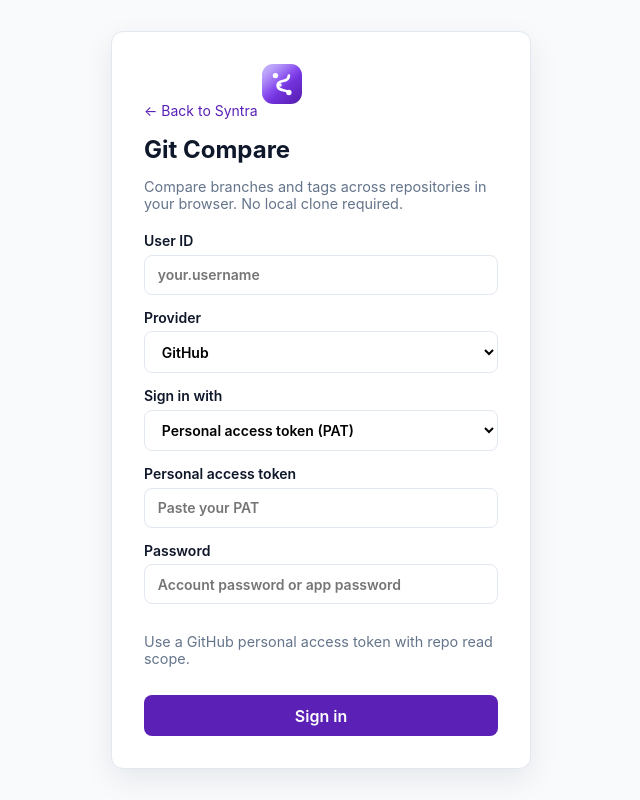
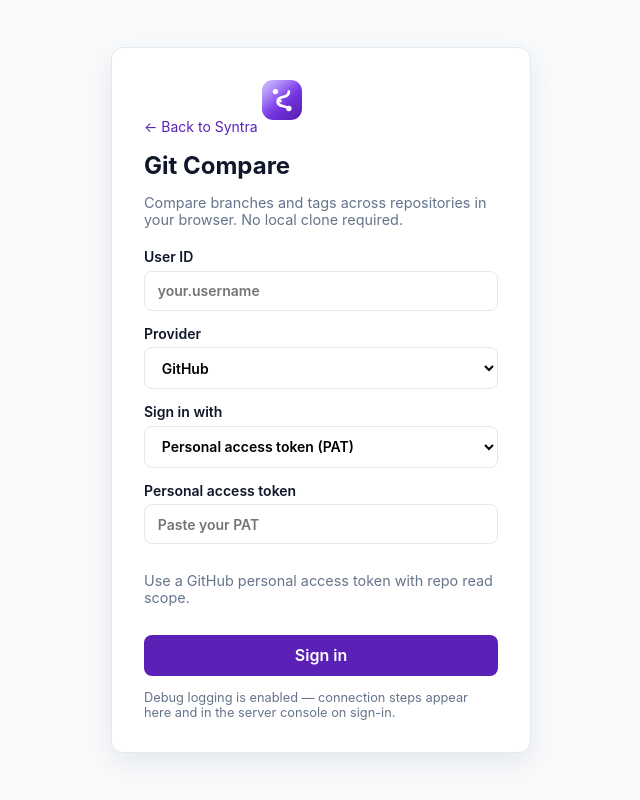
Before and after one commit to umaramad/syntra, a Flask app: page /git-compare/login in a window 1280 px wide. Shown: the whole page, without its empty margins (319-959 px from the left). Run offline with Flask 3, Linux system fonts and the light colour scheme.

Commit message:
logs added

```diff
--- a/app.py
+++ b/app.py
@@ -12,9 +12,11 @@ from controllers.task_controller import register_task_routes
 from controllers.task_group_controller import register_task_group_routes
 from controllers.team_controller import register_team_routes
 from database.db import init_db, seed_default_tools
+from utils.git_compare_debug import configure_logging
 
 
 def create_app() -> Flask:
+    configure_logging()
     app = Flask(__name__)
     app.config["DEBUG"] = config.DEBUG
     app.config["SECRET_KEY"] = config.SECRET_KEY
--- a/config.py
+++ b/config.py
@@ -5,3 +5,4 @@ TOOL_MATCH_THRESHOLD = 60
 SECRET_KEY = "change-me-in-production-syntra-git-compare"
 GIT_COMPARE_MAX_FILES = 200
 GIT_COMPARE_MAX_FILE_BYTES = 512_000
+GIT_COMPARE_DEBUG = True
--- a/controllers/git_compare_controller.py
+++ b/controllers/git_compare_controller.py
@@ -2,7 +2,7 @@ from functools import wraps
 
 from flask import Flask, Response, jsonify, redirect, render_template, request, session
 
-from services.git_compare_auth_service import GitCompareAuthService
+from services.git_compare_auth_service import GitCompareAuthService, GitCompareLoginError
 from services.git_compare_html_service import comparison_from_history, render_comparison_html
 from services.git_compare_service import GitCompareService
 from services.git_providers.http_client import GitApiError
@@ -41,10 +41,12 @@ def register_git_compare_routes(app: Flask) -> None:
         if session.get(GitCompareAuthService.SESSION_USER):
             return redirect("/git-compare/app")
         from git_providers_config import list_provider_options
+        from utils.git_compare_debug import is_debug_enabled
 
         return render_template(
             "git_compare/login.html",
             providers=list_provider_options(),
+            debug_enabled=is_debug_enabled(),
         )
 
     @app.route("/git-compare/app", methods=["GET"])
@@ -69,6 +71,11 @@ def register_git_compare_routes(app: Flask) -> None:
                 password=data.get("password", ""),
             )
             return jsonify({"success": True, "user": result})
+        except GitCompareLoginError as exc:
+            payload = {"success": False, "error": str(exc)}
+            if exc.debug_trace:
+                payload["debug"] = exc.debug_trace
+            return jsonify(payload), 400
         except ValueError as exc:
             return jsonify({"success": False, "error": str(exc)}), 400
 
--- a/static/css/git_compare.css
+++ b/static/css/git_compare.css
@@ -75,6 +75,43 @@ body.gc-app-body {
   gap: 0.35rem;
   font-size: 0.875rem;
   font-weight: 600;
+}
+
+.gc-auth-field-hidden {
+  display: none !important;
+}
+
+.gc-debug-note {
+  margin: 0;
+  font-size: 0.8rem;
+}
+
+.gc-debug-panel {
+  margin-top: 0.5rem;
+  border: 1px solid var(--gc-border);
+  border-radius: 8px;
+  background: #f8fafc;
+  font-size: 0.8rem;
+}
+
+.gc-debug-panel summary {
+  cursor: pointer;
+  padding: 0.5rem 0.75rem;
+  font-weight: 600;
+  color: var(--gc-muted);
+}
+
+.gc-debug-panel pre {
+  margin: 0;
+  padding: 0.75rem;
+  max-height: 220px;
+  overflow: auto;
+  white-space: pre-wrap;
+  word-break: break-word;
+  border-top: 1px solid var(--gc-border);
+  font-family: ui-monospace, SFMono-Regular, Menlo, Monaco, Consolas, monospace;
+  font-size: 0.75rem;
+  color: #334155;
 }
 
 .gc-form input,
--- a/static/js/git_compare/login.js
+++ b/static/js/git_compare/login.js
@@ -3,6 +3,8 @@
 
   const form = document.getElementById("login-form");
   const errorEl = document.getElementById("login-error");
+  const debugPanel = document.getElementById("login-debug-panel");
+  const debugLog = document.getElementById("login-debug-log");
   const loginBtn = document.getElementById("login-btn");
   const patField = document.getElementById("pat-field");
   const passwordField = document.getElementById("password-field");
@@ -29,17 +31,45 @@
     return authTypeSelect.value || "pat";
   }
 
+  function setFieldVisible(fieldEl, inputEl, visible) {
+    fieldEl.classList.toggle("gc-auth-field-hidden", !visible);
+    inputEl.required = visible;
+    if (!visible) {
+      inputEl.value = "";
+    }
+  }
+
   function updateAuthFields() {
     const authType = selectedAuthType();
     const provider = providerSelect.value;
     const usePat = authType === "pat";
 
-    patField.hidden = !usePat;
-    passwordField.hidden = usePat;
-    tokenInput.required = usePat;
-    passwordInput.required = !usePat;
+    setFieldVisible(patField, tokenInput, usePat);
+    setFieldVisible(passwordField, passwordInput, !usePat);
 
     authHint.textContent = (hints[authType] && hints[authType][provider]) || hints.pat.github;
+  }
+
+  function showDebugLog(lines) {
+    if (!debugPanel || !debugLog || !Array.isArray(lines) || !lines.length) {
+      if (debugPanel) {
+        debugPanel.hidden = true;
+      }
+      return;
+    }
+    debugLog.textContent = lines.join("\n");
+    debugPanel.hidden = false;
+    debugPanel.open = true;
+  }
+
+  function clearDebugLog() {
+    if (debugPanel) {
+      debugPanel.hidden = true;
+      debugPanel.open = false;
+    }
+    if (debugLog) {
+      debugLog.textContent = "";
+    }
   }
 
   authTypeSelect.addEventListener("change", updateAuthFields);
@@ -49,6 +79,7 @@
   form.addEventListener("submit", async (event) => {
     event.preventDefault();
     errorEl.hidden = true;
+    clearDebugLog();
     loginBtn.disabled = true;
 
     const authType = selectedAuthType();
@@ -68,6 +99,7 @@
       });
       const data = await response.json();
       if (!response.ok || !data.success) {
+        showDebugLog(data.debug);
         throw new Error(data.error || "Login failed");
       }
       window.location.href = "/git-compare/app";
--- a/templates/git_compare/login.html
+++ b/templates/git_compare/login.html
@@ -34,17 +34,24 @@
           <option value="password">Username &amp; password</option>
         </select>
       </label>
-      <label id="pat-field">
+      <label id="pat-field" class="gc-auth-field">
         <span>Personal access token</span>
         <input type="password" id="api-token" placeholder="Paste your PAT" autocomplete="off">
       </label>
-      <label id="password-field" hidden>
+      <label id="password-field" class="gc-auth-field gc-auth-field-hidden">
         <span>Password</span>
         <input type="password" id="api-password" placeholder="Account password or app password" autocomplete="current-password">
       </label>
       <p class="gc-hint" id="auth-hint">Use a PAT with repo read access. For Bitbucket, an app password also works under Username &amp; password.</p>
       <button type="submit" class="gc-btn gc-btn-primary" id="login-btn">Sign in</button>
       <p class="gc-error" id="login-error" hidden></p>
+      <details class="gc-debug-panel" id="login-debug-panel" hidden>
+        <summary>Connection debug log</summary>
+        <pre id="login-debug-log"></pre>
+      </details>
+      {% if debug_enabled %}
+      <p class="gc-hint gc-debug-note">Debug logging is enabled — connection steps appear here and in the server console on sign-in.</p>
+      {% endif %}
     </form>
   </main>
   <script src="/static/js/git_compare/login.js"></script>
--- /dev/null
+++ b/utils/git_compare_debug.py
@@ -0,0 +1,59 @@
+"""Debug logging helpers for Git Compare (login and API connectivity)."""
+
+from __future__ import annotations
+
+import logging
+from contextvars import ContextVar
+from typing import Optional
+
+import config
+
+LOGGER_NAME = "syntra.git_compare"
+_logger = logging.getLogger(LOGGER_NAME)
+
+_login_trace: ContextVar[Optional[list[str]]] = ContextVar("git_compare_login_trace", default=None)
+
+
+def is_debug_enabled() -> bool:
+    return bool(getattr(config, "GIT_COMPARE_DEBUG", config.DEBUG))
+
+
+def configure_logging() -> None:
+    if not is_debug_enabled():
+        return
+    logger = logging.getLogger(LOGGER_NAME)
+    if not logger.handlers:
+        handler = logging.StreamHandler()
+        handler.setFormatter(
+            logging.Formatter("[%(asctime)s] %(name)s %(levelname)s: %(message)s")
+        )
+        logger.addHandler(handler)
+    logger.setLevel(logging.DEBUG)
+    logger.propagate = False
+
+
+def begin_login_trace() -> list[str]:
+    trace: list[str] = []
+    _login_trace.set(trace)
+    return trace
+
+
+def end_login_trace() -> None:
+    _login_trace.set(None)
+
+
+def get_active_trace() -> Optional[list[str]]:
+    return _login_trace.get()
+
+
+def log_debug(message: str) -> None:
+    if is_debug_enabled():
+        _logger.info(message)
+    trace = _login_trace.get()
+    if trace is not None:
+        trace.append(message)
+
+
+def public_debug_trace() -> list[str]:
+    trace = _login_trace.get()
+    return list(trace) if trace else []
```
Also changed, not shown: services/git_compare_auth_service.py (+69 -24 lines), services/git_providers/http_client.py (+16 -0 lines).
